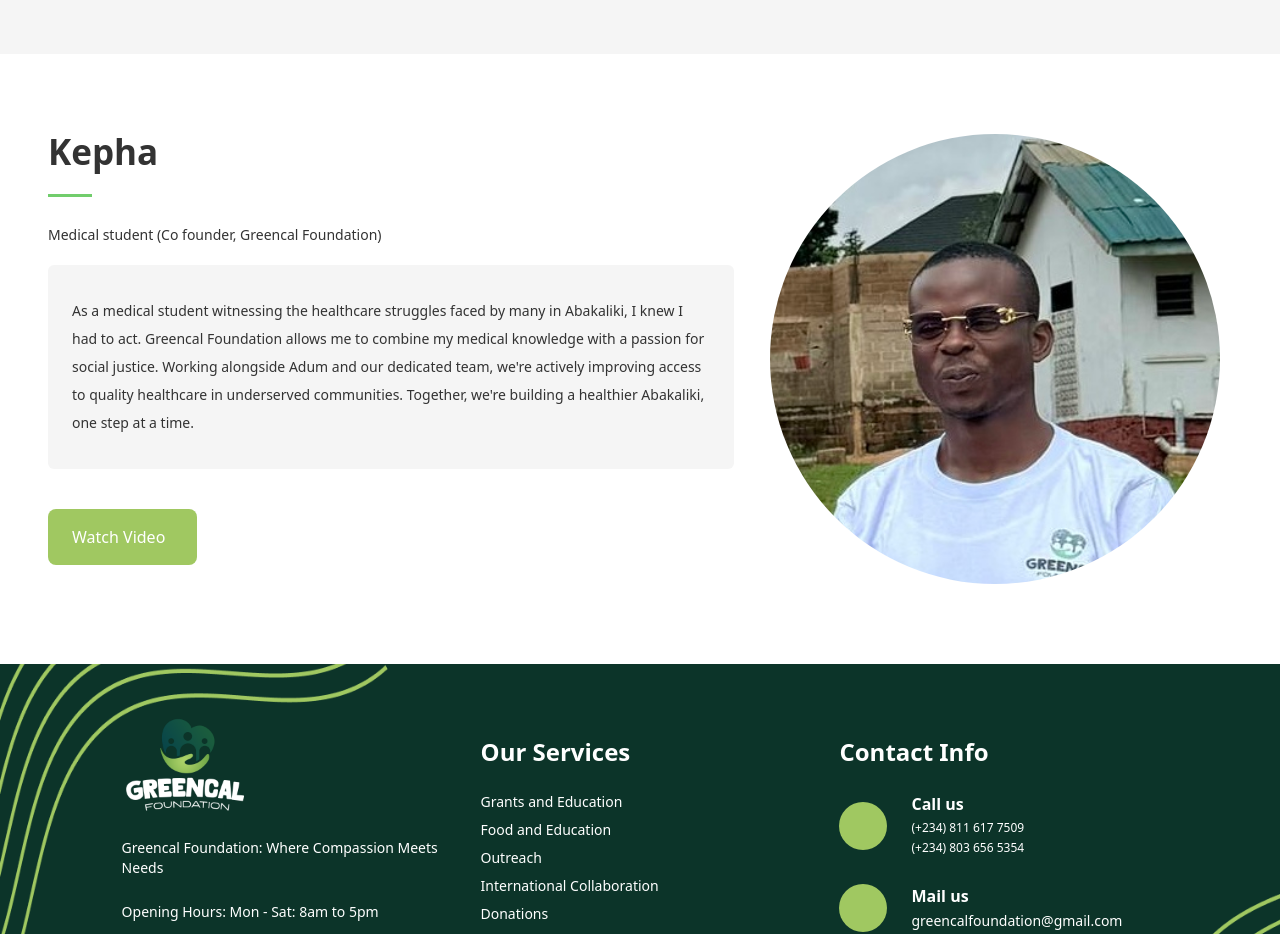
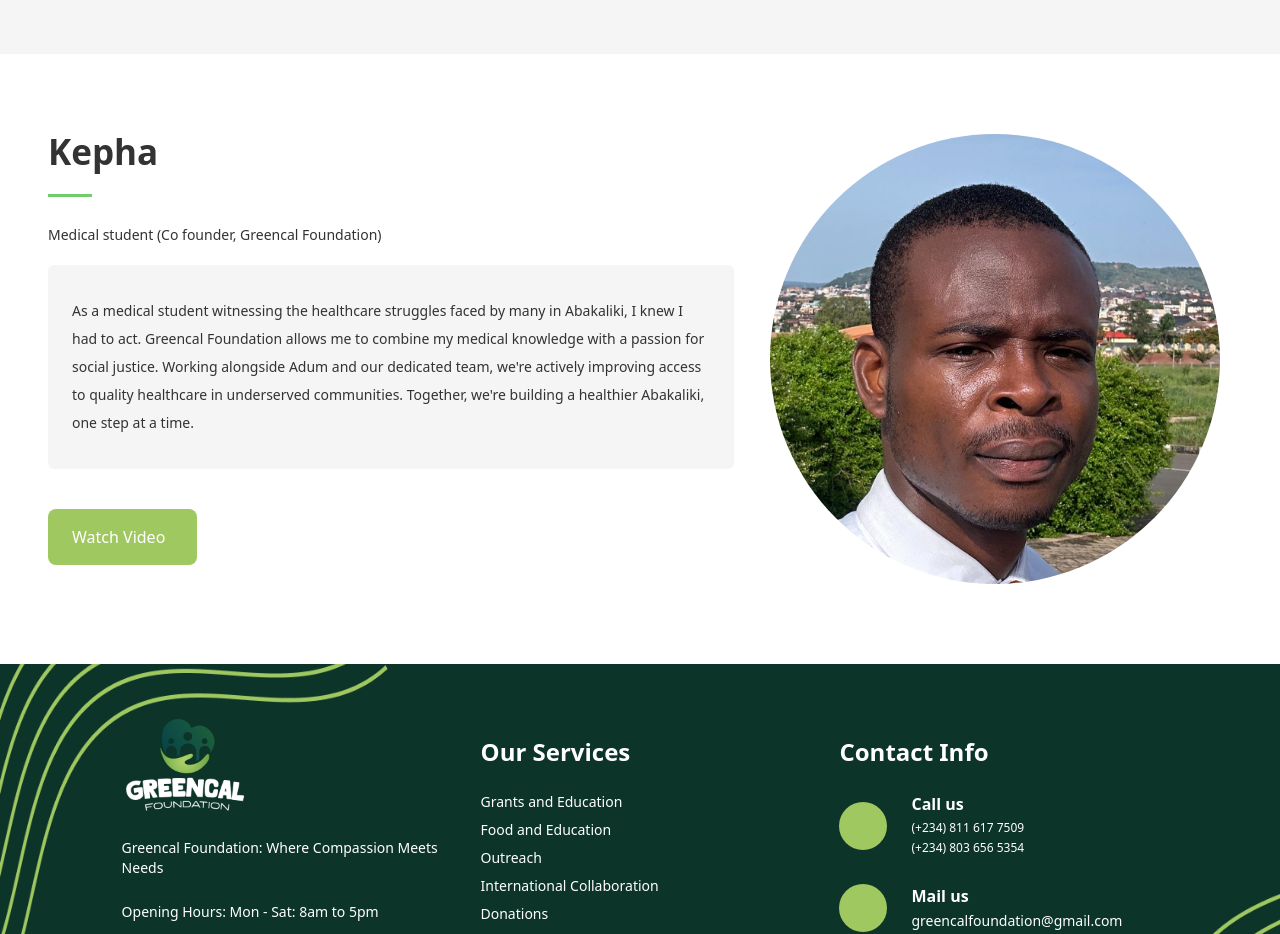
Before and after one commit to TheMoeEntity/greencalv3, a Next.js app: page / in a window 1280 px wide. Shown: the part 3020-3954 px from the top of the page. Built offline with nearby package versions, Linux system fonts and the light colour scheme; no server answers; the database is empty.

Commit message:
updated image of co-founder

```diff
--- a/src/app/about/page.tsx
+++ b/src/app/about/page.tsx
@@ -174,7 +174,7 @@ const About_Us = () => {
           <div className="flex-1 flex flex-col gap-3">
             <div
               style={{
-                backgroundImage: "url('/images/Kepha_alt.jpg')",
+                backgroundImage: "url('/images/new_kepha.jpg')",
                 backgroundSize: "cover",
                 backgroundPosition: "center",
               }}
--- a/src/components/sections/Home/FAQ/index.tsx
+++ b/src/components/sections/Home/FAQ/index.tsx
@@ -146,7 +146,7 @@ const FAQ = () => {
         <div className="basis-full order-1 md:order-2 overflow-hidden md:basis-[40%] flex justify-center items-center">
           <div
             style={{
-              backgroundImage: "url('/images/Kepha_alt.jpg')",
+              backgroundImage: "url('/images/new_kepha.jpg')",
               backgroundSize: "cover",
               backgroundPosition: "center",
             }}
```
Also changed, not shown: public/images/new_kepha.jpg (added).
